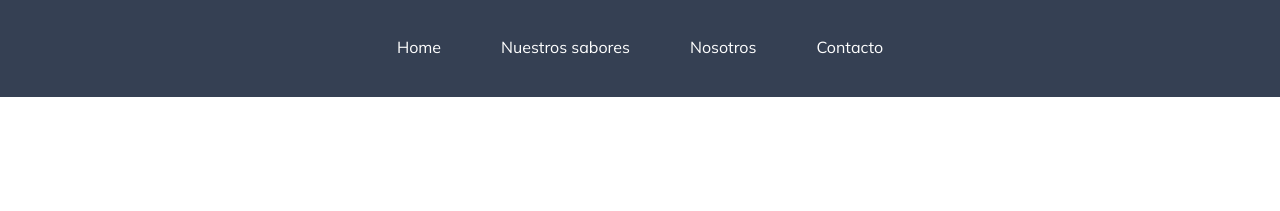
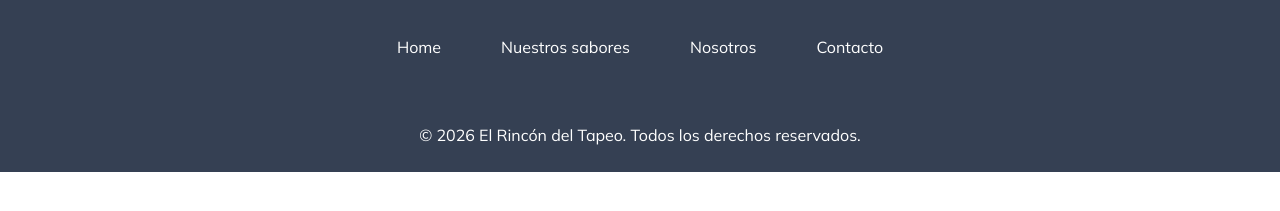
Before and after one commit to asolermaria/BFSTACK-Modulo0-EntregaFinal-PaginaWeb, a plain HTML site: page biografia.html in a window 1280 px wide. Shown: the part 53-264 px from the top of the page. Drawn offline with Linux system fonts and the light colour scheme.

Commit message:
Footer en todas las páginas, sin posicionamiento

```diff
--- a/biografia.html
+++ b/biografia.html
@@ -21,6 +21,10 @@
         </div>
     </nav>
 
+    <footer>
+        <p>© 2026 El Rincón del Tapeo. Todos los derechos reservados.</p>
+    </footer>
+
 </body>
 
 </html>
```
Also changed, not shown: contacto.html (+4 -0 lines), portfolio.html (+4 -0 lines).
